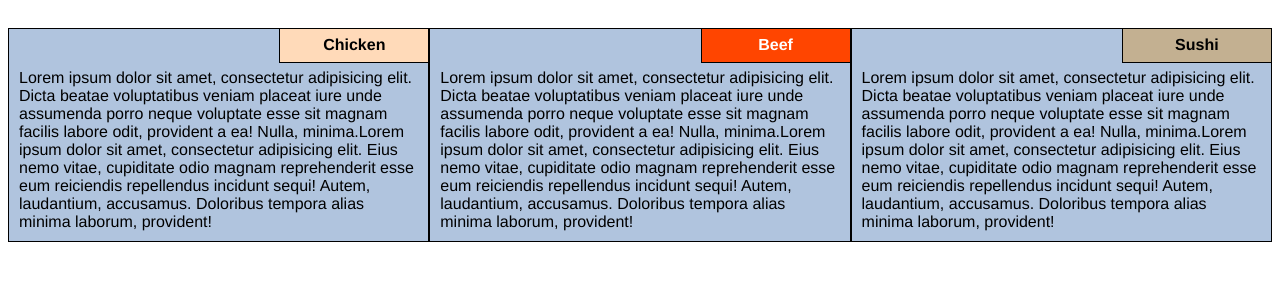
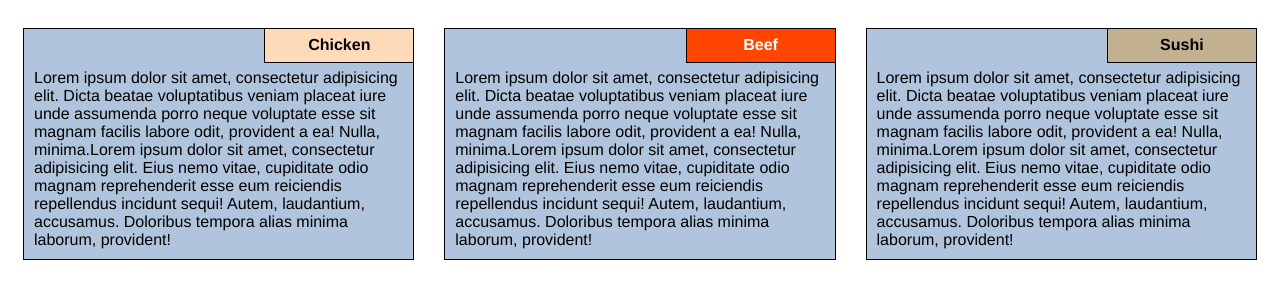
Before and after one commit to datalocus/assignment2, a plain HTML site: page index.html in a window 1280 px wide. Shown: the part 61-360 px from the top of the page. Drawn offline with Linux system fonts and the light colour scheme.

Commit message:
Update style.css

```diff
--- a/css/style.css
+++ b/css/style.css
@@ -16,11 +16,12 @@ h1 {
 p {
   border: 1px solid black;
   background-color:lightsteelblue;
-  margin-right: auto;
-  margin-left: auto;
+  margin-left: 15px;
+  margin-right: 15px;
   margin-bottom: 15px;
   font-family: Helvetica, sans-serif;
 }
+
 
 .title {
   position:absolute;
```
